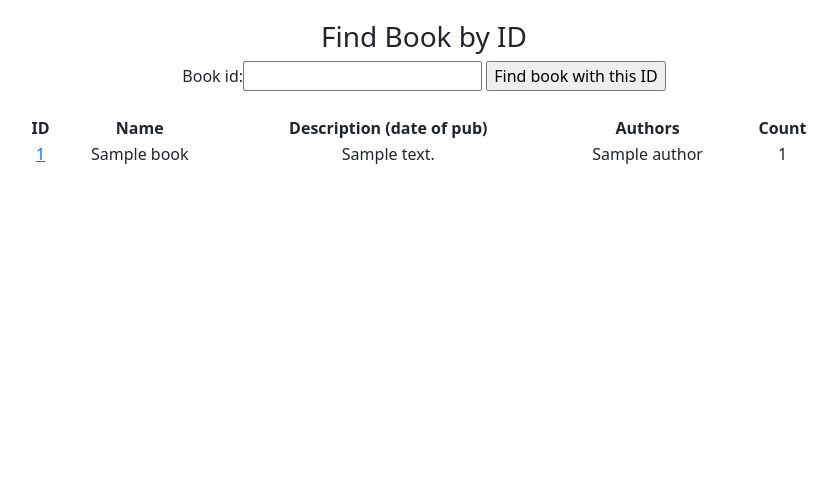
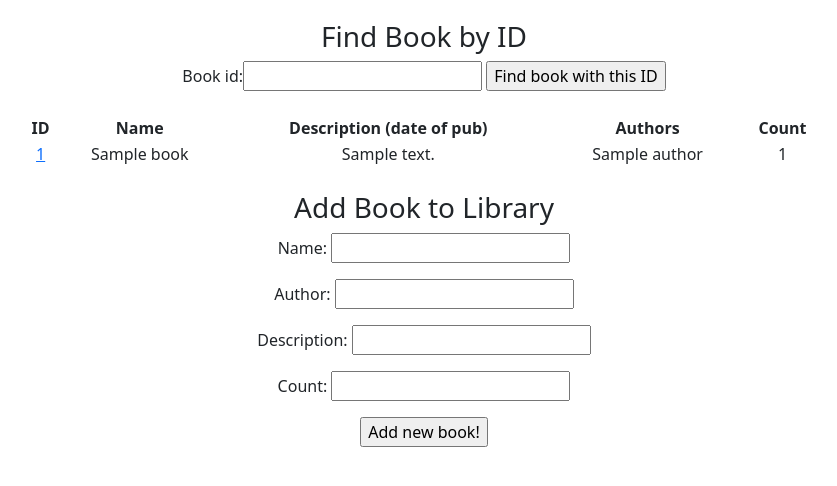
Before and after one commit to exxuxx/om7-sprint17-team10, a Django app: page /book/ in a window 1280 px wide. Shown: the part 250-736 px from the top of the page, without its empty margins (216-1053 px from the left). Run offline with Django 3.2, Linux system fonts and the light colour scheme; tables that the repository leaves empty hold one stand-in row (values such as "Sample post"); some libraries are stand-ins or nearby versions.

Commit message:
add forms to add and update books

```diff
--- a/book/views.py
+++ b/book/views.py
@@ -20,13 +20,28 @@ class FindBook(forms.Form):
     author = forms.CharField(max_length=20, required=False)
     description = forms.CharField(max_length=50, required=False)
 
+class UpdateBook(forms.Form):
+    name = forms.CharField(max_length=20, required=False)
+    description = forms.CharField(max_length=50, required=False)
+    count = forms.IntegerField(required=False)
+
+class AddBook(forms.Form):
+    name = forms.CharField(max_length=20, required=True)
+    author = forms.CharField(max_length=20, required=True)
+    description = forms.CharField(max_length=50, required=True)
+    count = forms.IntegerField(required=True)
+
+
+
 def all_books(request):
+    all_books = models.Book.get_all()
     if request.method == "GET":
         all_books = models.Book.get_all()
         context = {
         "books": all_books,
         "form": BookIdForm(),
-        "form2": SortBooks()
+        "form2": SortBooks(),
+        "add_new_book": AddBook()
         }
         return render(request, "pages/all_books.html", context)
     else:
@@ -43,27 +58,50 @@ def all_books(request):
                 all_books = models.Book.objects.all().order_by("-name")
             else:
                 all_books = models.Book.objects.all().order_by("count")
+        form_add_book = AddBook(request.POST)
+
+        if form_add_book.is_valid():
+            name = form_add_book.cleaned_data["name"]
+            author = form_add_book.cleaned_data["author"]
+            description = form_add_book.cleaned_data["description"]
+            count = form_add_book.cleaned_data["count"]
+            created_author = author_models.Author.create(name = author, surname = author, patronymic = author)
+            author_obj = author_models.Author.objects.get(name = author)
+            book = models.Book.create(name = name, description = description, authors = [author_obj], count=count)
+            all_books = models.Book.get_all()
         context = {
         "books": all_books,
         "form": BookIdForm(),
-        "form2": SortBooks()
+        "form2": SortBooks(),
+        "add_new_book": AddBook()
         }
         return render(request, "pages/all_books.html", context)
 
 def book_by_id(request, book_id):
     book = models.Book.get_by_id(book_id)
+    if request.method == "GET":
+        book = models.Book.get_by_id(book_id)
+    else:
+        form = UpdateBook(request.POST)
+        if form.is_valid():
+            update_name = form.cleaned_data["name"]
+            update_description = form.cleaned_data["description"]
+            update_count = form.cleaned_data["count"]
+            book.update(name=update_name, description=update_description, count=update_count)
     return render(request, "pages/book.html", {
-        "book": book
+        "book": book,
+        "form_update": UpdateBook()
     })
 
 def find_book(request):
     context = {
         "form3": FindBook(),
-        "form_author_id": BookByAuthor()
+        "form_author_id": BookByAuthor(),
     }
     if request.method == "POST":
         form = FindBook(request.POST)
         form_author_id = BookByAuthor(request.POST)
+
         if form.is_valid():
             book_id = form.cleaned_data["book_id"]
             name = form.cleaned_data["name"]
@@ -98,6 +136,8 @@ def find_book(request):
     else:
         return render(request, "pages/find_book.html", context)
 
+
+
 def create_library(request):
     with open("books.csv", newline='') as csv_file:
         reader = csv.reader(csv_file)
--- a/templates/pages/all_books.html
+++ b/templates/pages/all_books.html
@@ -51,4 +51,12 @@
     {% endfor %}
     </table>
     <br>
+
+    <h3>Add Book to Library</h3>
+    <form action="{% url 'book:all_books' %}", method="post", name="add_new_book">
+        {% csrf_token %}
+        {{ add_new_book.as_p }}
+        <input type="submit" value="Add new book!">
+    </form>
+
 {% endblock content %}
```
Also changed, not shown: templates/pages/book.html (+9 -0 lines).
